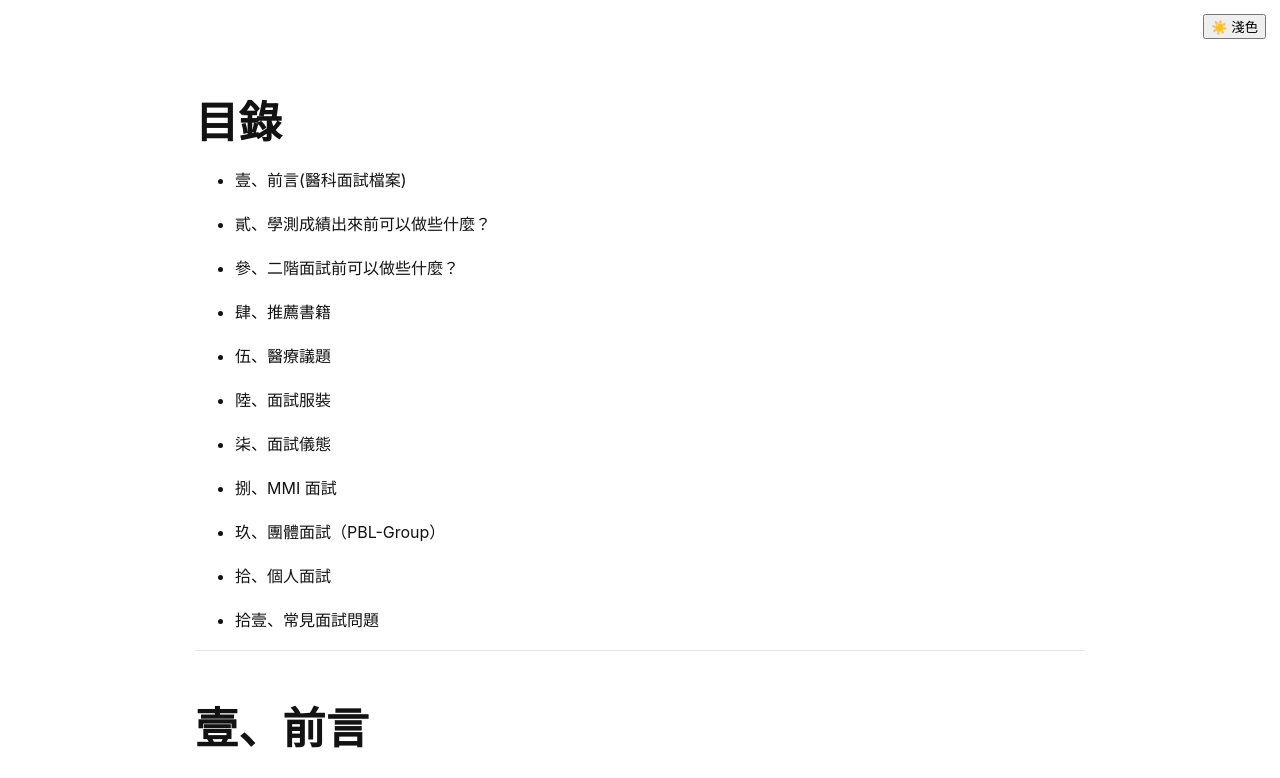
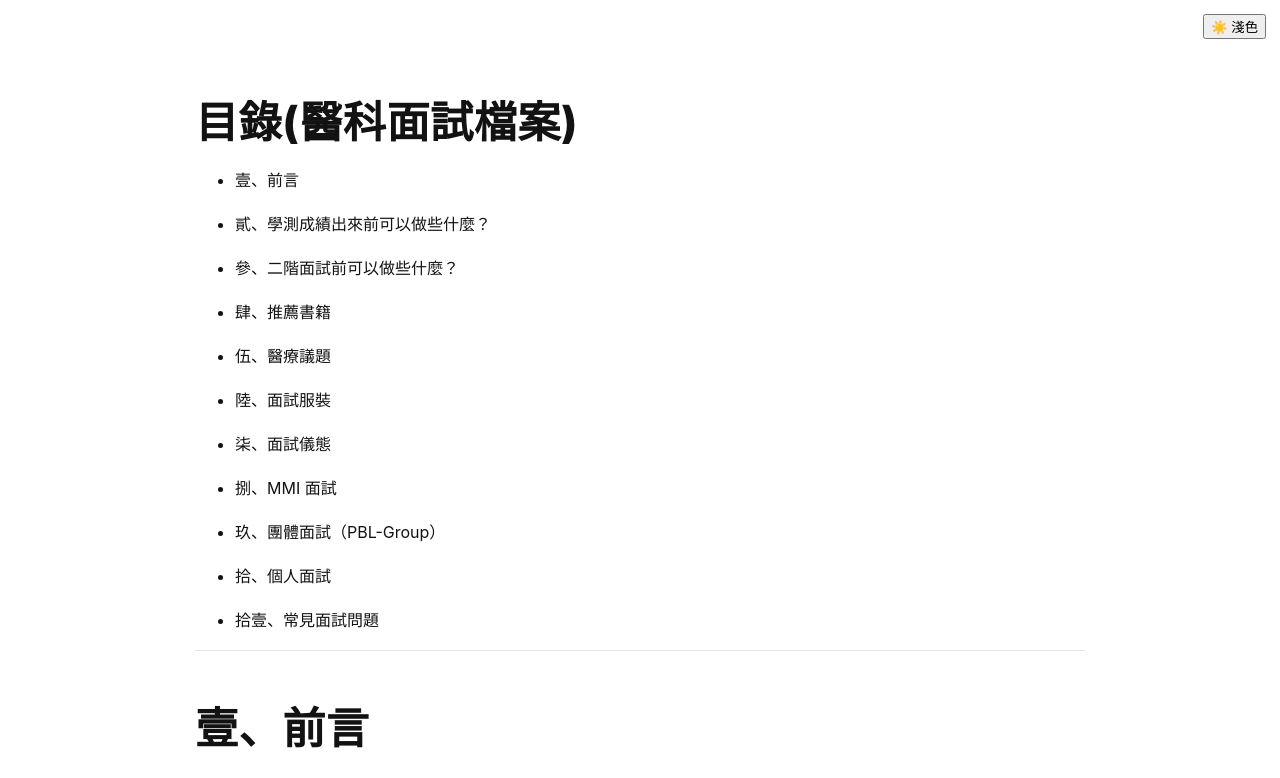
Before and after one commit to wangkejing2007/medicine-interview, a plain HTML site: page index.html in a window 1280 px wide. Shown: the top 778 px of the page. Drawn offline with Linux system fonts and the light colour scheme.

Commit message:
Update index.html

```diff
--- a/index.html
+++ b/index.html
@@ -1379,9 +1379,9 @@ pre[class*="language-"] {
   <style>.markdown-body{}pre.front-matter{display:none!important;}</style>
 </head>
 <body>
-  <article class="markdown-body"><h1 class="atx" id="目錄">目錄</h1>
+  <article class="markdown-body"><h1 class="atx" id="目錄">目錄(醫科面試檔案)</h1>
 <ul>
-<li><p>壹、前言(醫科面試檔案)</p>
+<li><p>壹、前言</p>
 </li>
 <li><p>貳、學測成績出來前可以做些什麼？</p>
 </li>
```
